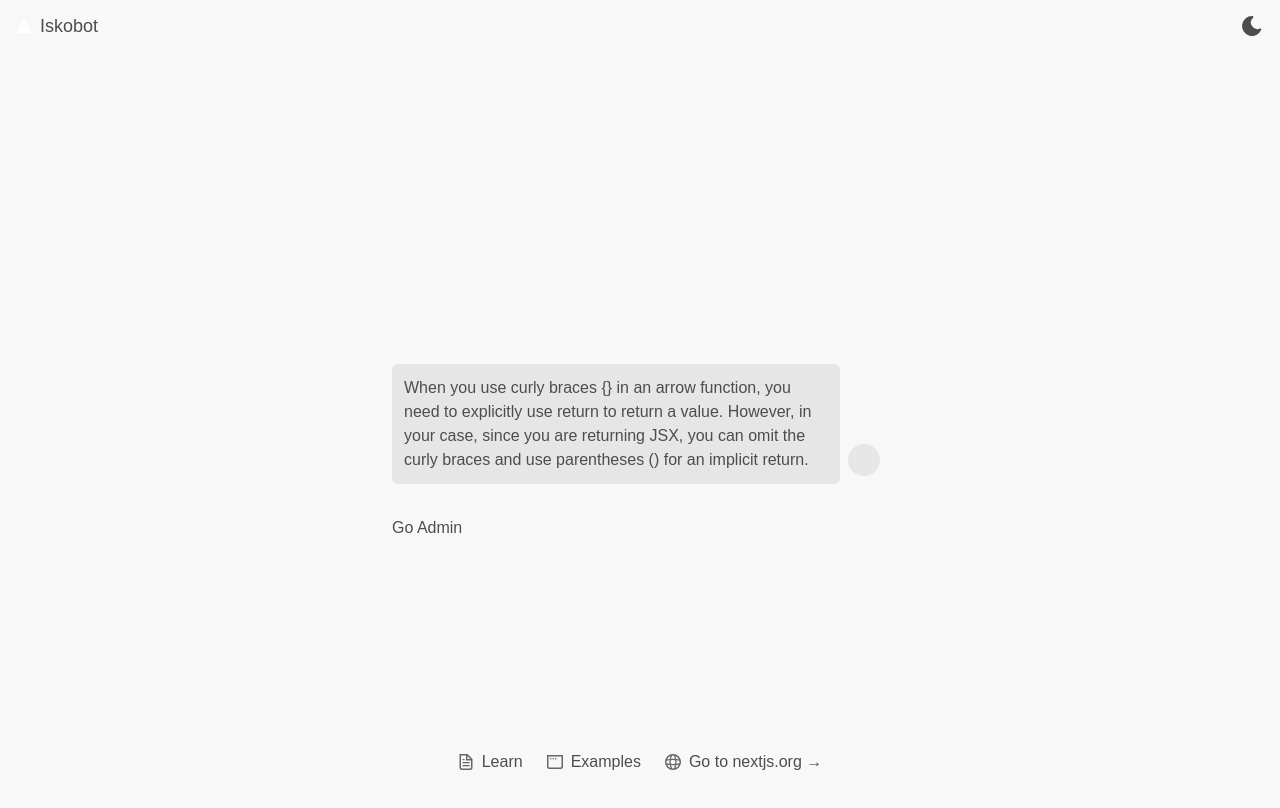
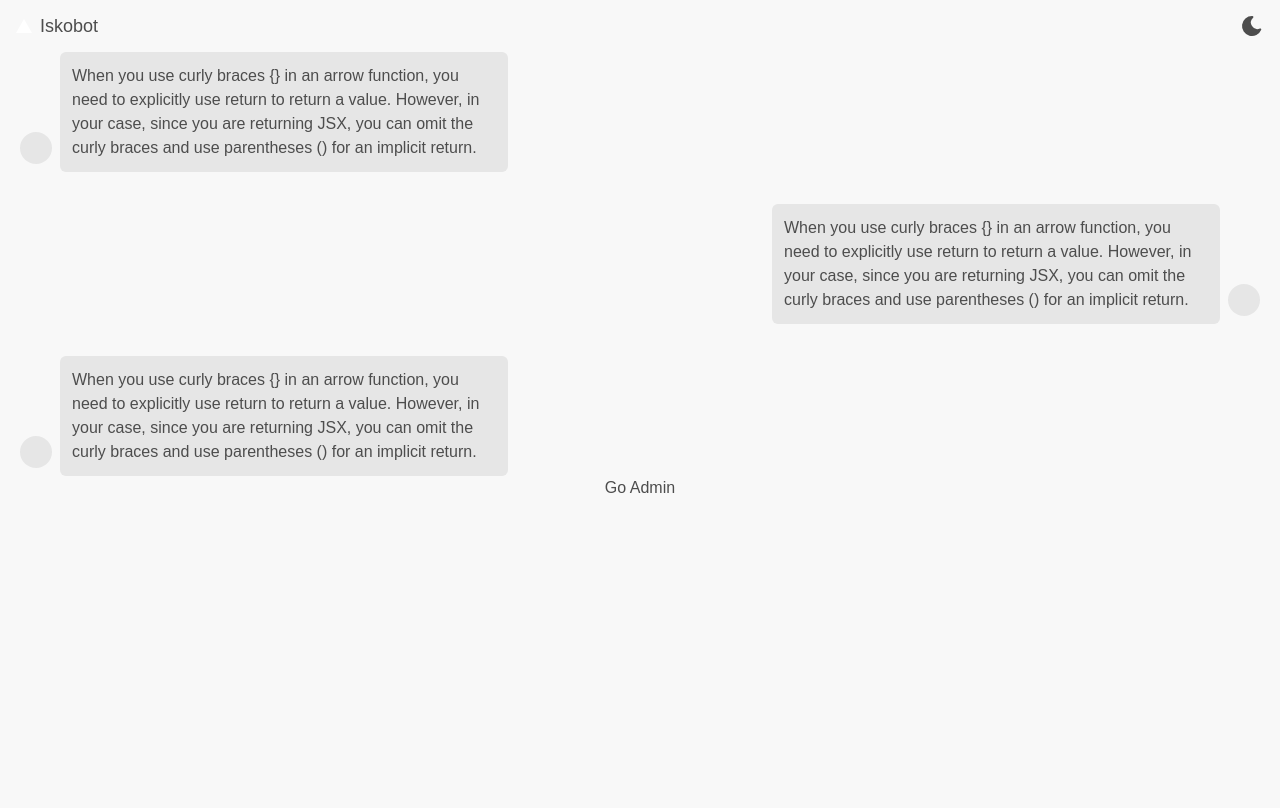
Before and after one commit to SiegfredLorelle/iskobot-ui, a Next.js app: page / in a window 1280 px wide. Shown: the top 808 px of the page. Built offline with nearby package versions, Linux system fonts and the light colour scheme.

Commit message:
Fix layout of chat page

```diff
--- a/src/app/(chat)/page.tsx
+++ b/src/app/(chat)/page.tsx
@@ -4,57 +4,16 @@ import ChatBox from "./components/ChatBox";
 
 export default function Home() {
   return (
-    <div className="grid grid-rows-[20px_1fr_20px] items-center justify-items-center min-h-screen p-8 pb-20 gap-16 sm:p-20 font-[family-name:var(--font-geist-sans)]">
-      <main className="flex flex-col gap-8 row-start-2 items-center sm:items-start">
-        <ChatBox isUser={true} text="When you use curly braces {} in an arrow function, you need to explicitly use return to return a value. However, in your case, since you are returning JSX, you can omit the curly braces and use parentheses () for an implicit return."/>
+    <div className="m-3 flex flex-col justify-items-center">
+      <main>
+        <div className="flex flex-col gap-8">
+          <ChatBox text="When you use curly braces {} in an arrow function, you need to explicitly use return to return a value. However, in your case, since you are returning JSX, you can omit the curly braces and use parentheses () for an implicit return."/>
+          <ChatBox isUser={true} text="When you use curly braces {} in an arrow function, you need to explicitly use return to return a value. However, in your case, since you are returning JSX, you can omit the curly braces and use parentheses () for an implicit return."/>
+          <ChatBox text="When you use curly braces {} in an arrow function, you need to explicitly use return to return a value. However, in your case, since you are returning JSX, you can omit the curly braces and use parentheses () for an implicit return."/>
+        </div>
+      </main>
+      <footer className="mt-auto row-start-3 flex gap-6 flex-wrap items-center justify-center">
         <Link href="/admin">Go Admin</Link>
-      </main>
-      <footer className="row-start-3 flex gap-6 flex-wrap items-center justify-center">
-        <a
-          className="flex items-center gap-2 hover:underline hover:underline-offset-4"
-          href="https://nextjs.org/learn?utm_source=create-next-app&utm_medium=appdir-template-tw&utm_campaign=create-next-app"
-          target="_blank"
-          rel="noopener noreferrer"
-        >
-          <Image
-            aria-hidden
-            src="/file.svg"
-            alt="File icon"
-            width={16}
-            height={16}
-          />
-          Learn
-        </a>
-        <a
-          className="flex items-center gap-2 hover:underline hover:underline-offset-4"
-          href="https://vercel.com/templates?framework=next.js&utm_source=create-next-app&utm_medium=appdir-template-tw&utm_campaign=create-next-app"
-          target="_blank"
-          rel="noopener noreferrer"
-        >
-          <Image
-            aria-hidden
-            src="/window.svg"
-            alt="Window icon"
-            width={16}
-            height={16}
-          />
-          Examples
-        </a>
-        <a
-          className="flex items-center gap-2 hover:underline hover:underline-offset-4"
-          href="https://nextjs.org?utm_source=create-next-app&utm_medium=appdir-template-tw&utm_campaign=create-next-app"
-          target="_blank"
-          rel="noopener noreferrer"
-        >
-          <Image
-            aria-hidden
-            src="/globe.svg"
-            alt="Globe icon"
-            width={16}
-            height={16}
-          />
-          Go to nextjs.org →
-        </a>
       </footer>
     </div>
   );
--- a/src/app/(chat)/types/ChatBoxProps.ts
+++ b/src/app/(chat)/types/ChatBoxProps.ts
@@ -1,4 +1,4 @@
 export type ChatBoxProps = {
   text: string;
-  isUser: boolean;
+  isUser?: boolean;
 }
```
